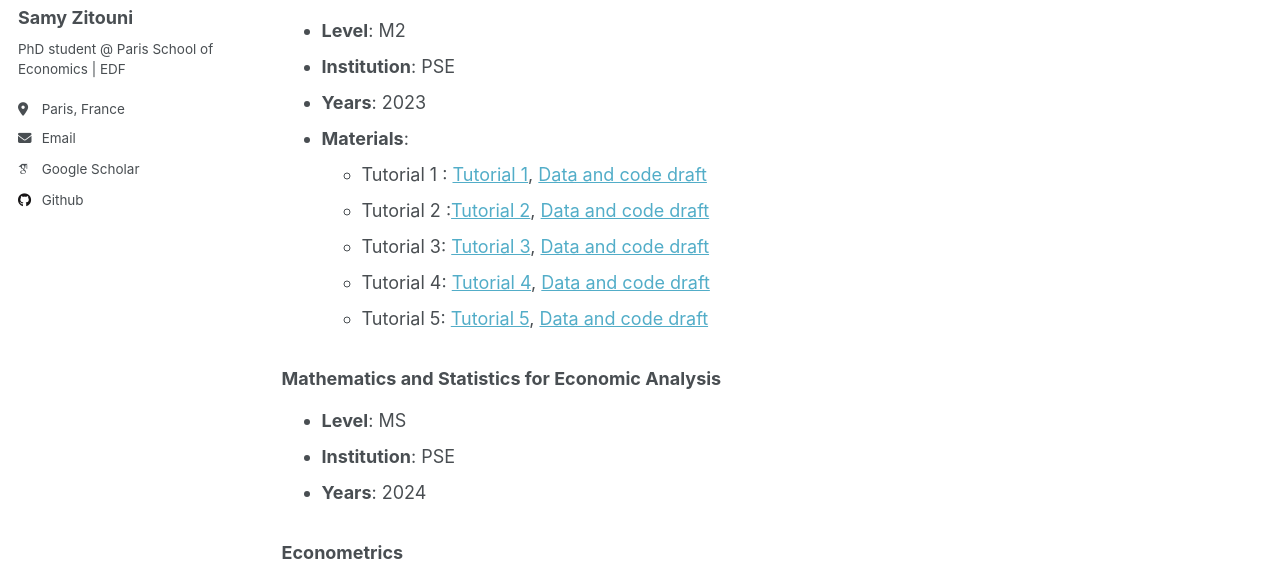
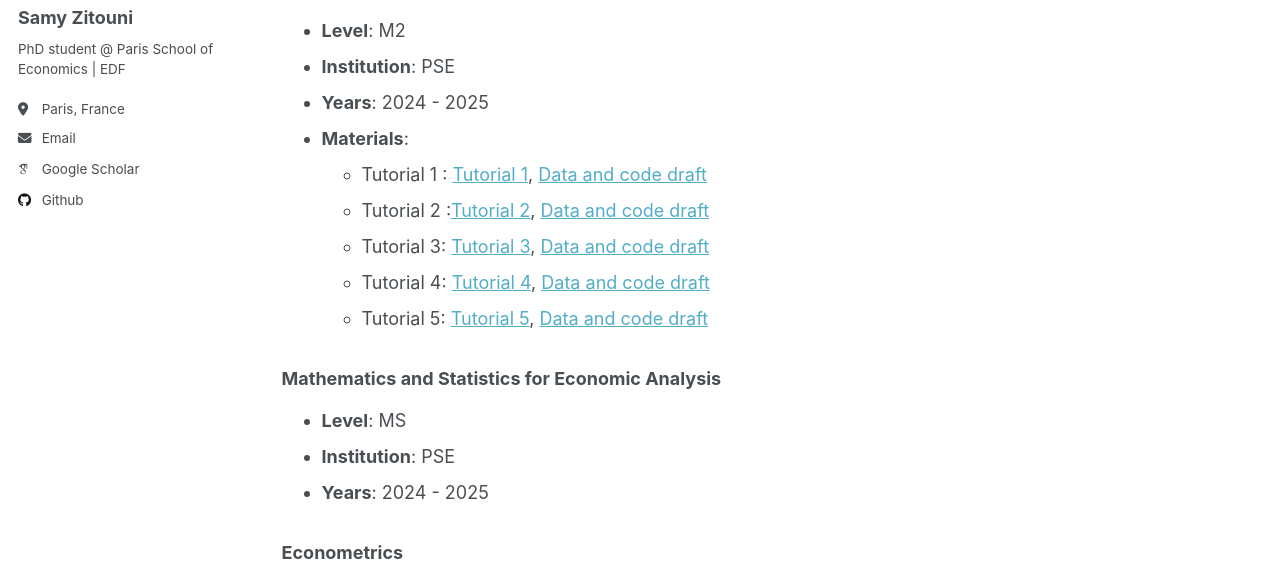
Before and after one commit to SamyZtn/samyzitouni.github.io, a Jekyll site: the page built from _pages/teaching.md, in a window 1280 px wide and 1399 px high. Shown: the part 310-896 px from the top of the window. Built offline with Jekyll 4.4.1, drawn with Linux system fonts in a browser that asks for light colours; some web fonts are replaced.

Commit message:
Update teaching.md

```diff
--- a/_pages/teaching.md
+++ b/_pages/teaching.md
@@ -12,7 +12,7 @@ Teaching assistant at [Paris School of Economics](https://www.parisschoolofecono
 ### R for Econometrics and Data Analysis
 - **Level**: M2
 - **Institution**: PSE
-- **Years**: 2023
+- **Years**: 2024 - 2025
 - **Materials**:
      - Tutorial 1 : [Tutorial 1](https://raw.githubusercontent.com/SamyZtn/samyzitouni.github.io/master/files/TD1_R.pdf),
 [Data and code draft](https://raw.githubusercontent.com/SamyZtn/samyzitouni.github.io/master/files/Tuto1.zip)
@@ -24,7 +24,7 @@ Teaching assistant at [Paris School of Economics](https://www.parisschoolofecono
 ### Mathematics and Statistics for Economic Analysis
 - **Level**: MS
 - **Institution**: PSE
-- **Years**: 2024
+- **Years**: 2024 - 2025
 
 ### Econometrics
 - **Level**: L3
```
